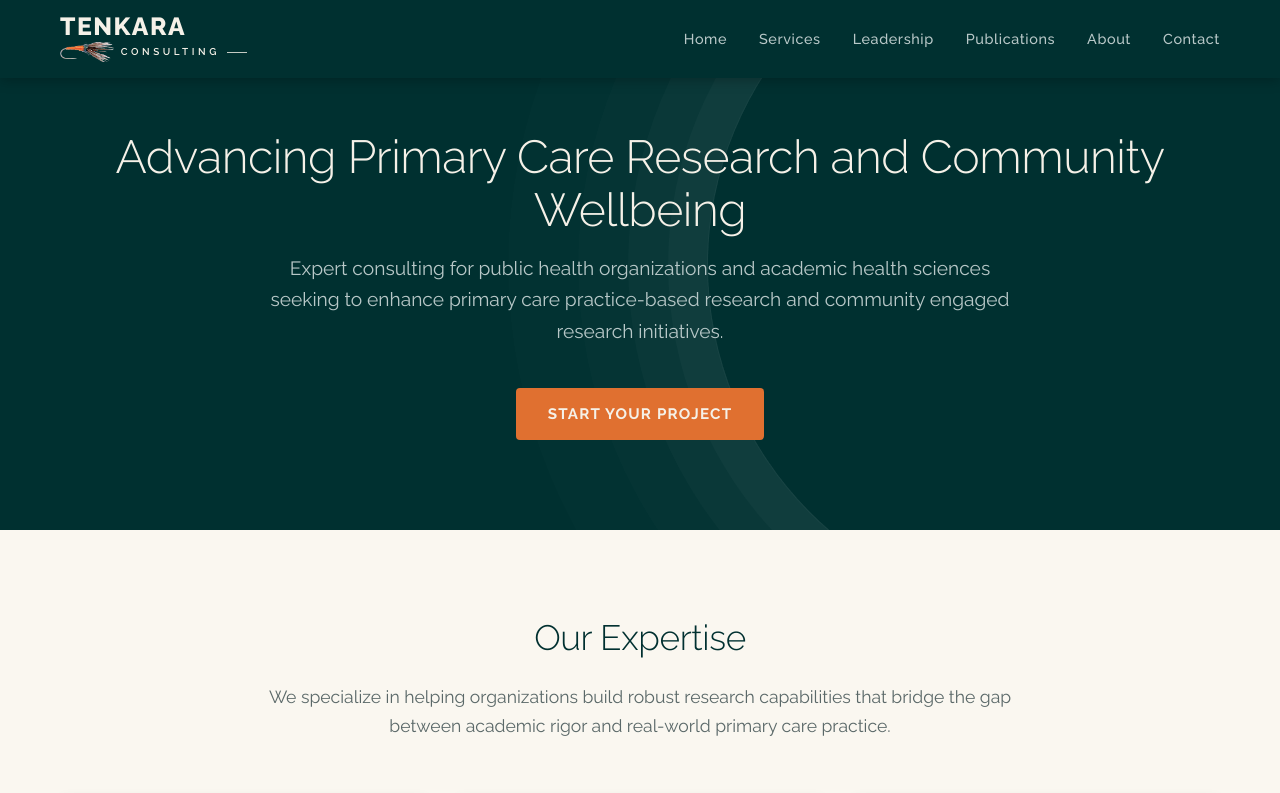
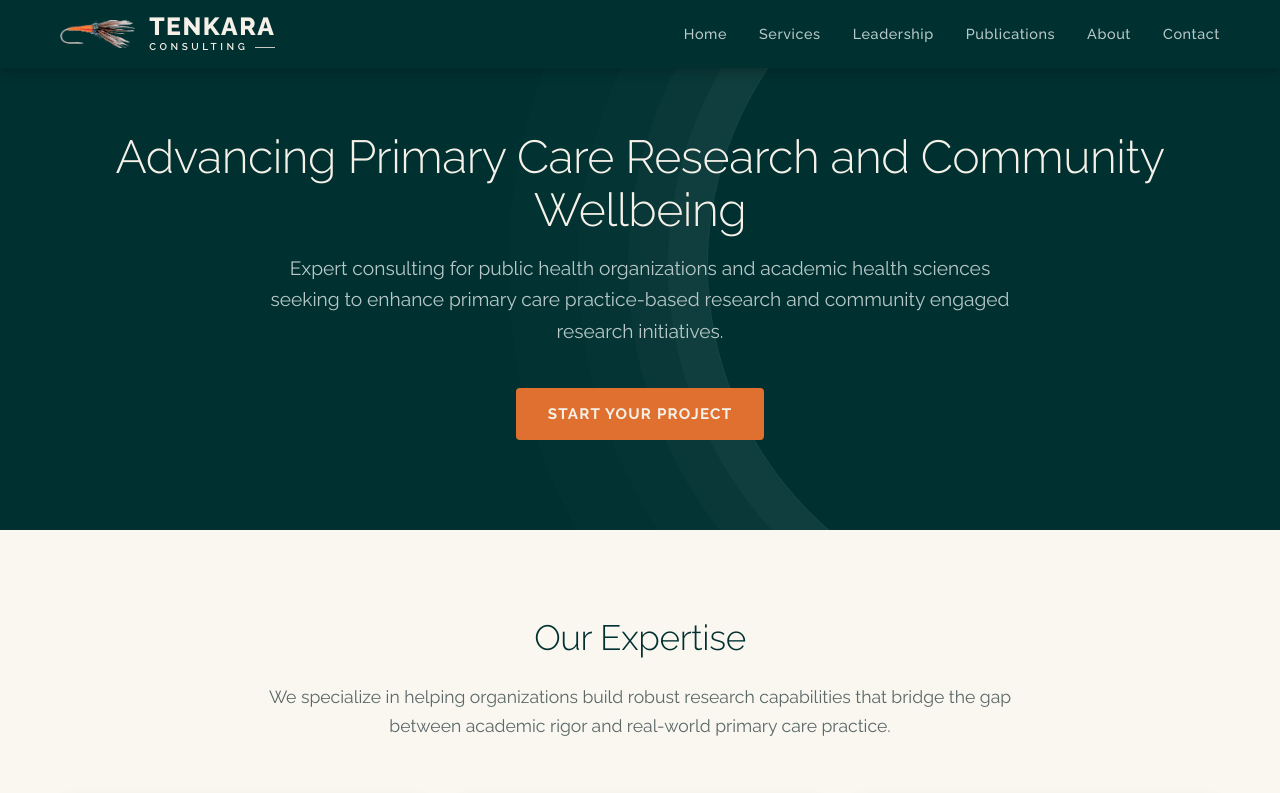
Before and after one commit to dnease/Tenkara-Consulting-LLC-live, a plain HTML site: page index.html in a window 1280 px wide. Shown: the top 793 px of the page. Drawn offline with Linux system fonts and the light colour scheme.

Commit message:
Move fly icon to the left of the TENKARA CONSULTING header lockup
Co-Authored-By: Claude Sonnet 5.5 <noreply@anthropic.com>
Claude-Session: https://claude.ai/code/session_01RvrVDbYYcMbnitFUbKPK3P

```diff
--- a/index.html
+++ b/index.html
@@ -16,11 +16,13 @@
     <header>
         <nav class="container">
             <a href="./" class="logo">
-                <span class="logo-word">TENKARA</span>
-                <span class="logo-sub">
-                    <img class="logo-fly" src="static/images/fly.png" alt="" aria-hidden="true" width="54" height="20">
-                    <span>CONSULTING</span>
-                    <span class="logo-rule"></span>
+                <img class="logo-fly" src="static/images/fly.png" alt="" aria-hidden="true" width="54" height="20">
+                <span class="logo-text">
+                    <span class="logo-word">TENKARA</span>
+                    <span class="logo-sub">
+                        <span>CONSULTING</span>
+                        <span class="logo-rule"></span>
+                    </span>
                 </span>
             </a>
             <ul class="nav-links">
--- a/static/css/styles.css
+++ b/static/css/styles.css
@@ -67,11 +67,18 @@ nav {
 /* Branded lockup: TENKARA / CONSULTING */
 .logo {
     display: inline-flex;
-    flex-direction: column;
-    align-items: flex-start;
+    flex-direction: row;
+    align-items: center;
+    gap: 14px;
     color: var(--tk-paper);
     text-decoration: none;
     line-height: 1;
+}
+
+.logo-text {
+    display: flex;
+    flex-direction: column;
+    align-items: flex-start;
 }
 
 .logo-word {
@@ -99,7 +106,7 @@ nav {
 }
 
 .logo-fly {
-    height: 20px;
+    height: 28px;
     width: auto;
     flex: none;
     display: block;
```
Also changed, not shown: 404.html (+7 -5 lines), contact/index.html (+7 -5 lines), contact/thank-you/index.html (+7 -5 lines), publications/index.html (+7 -5 lines).
